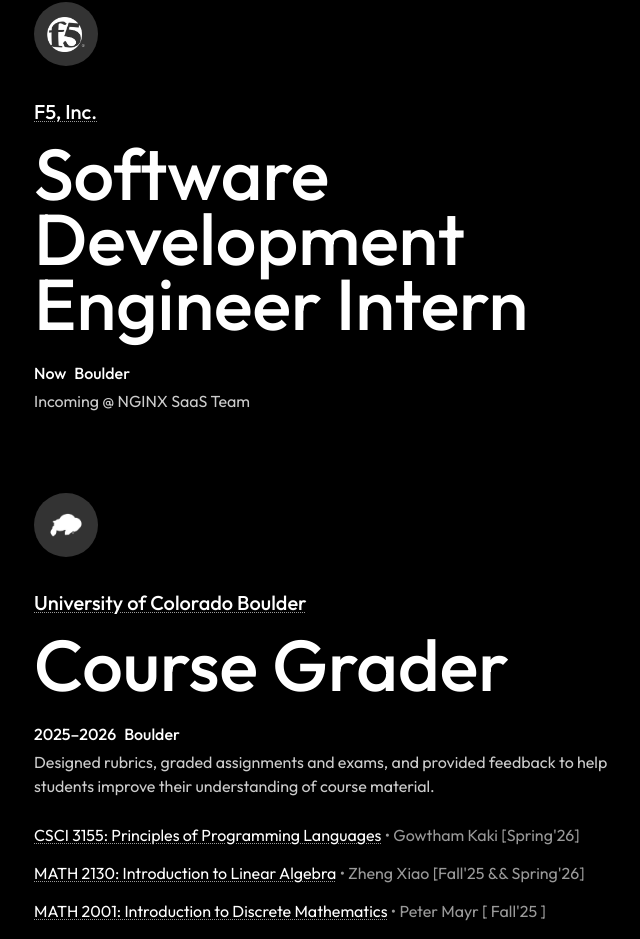
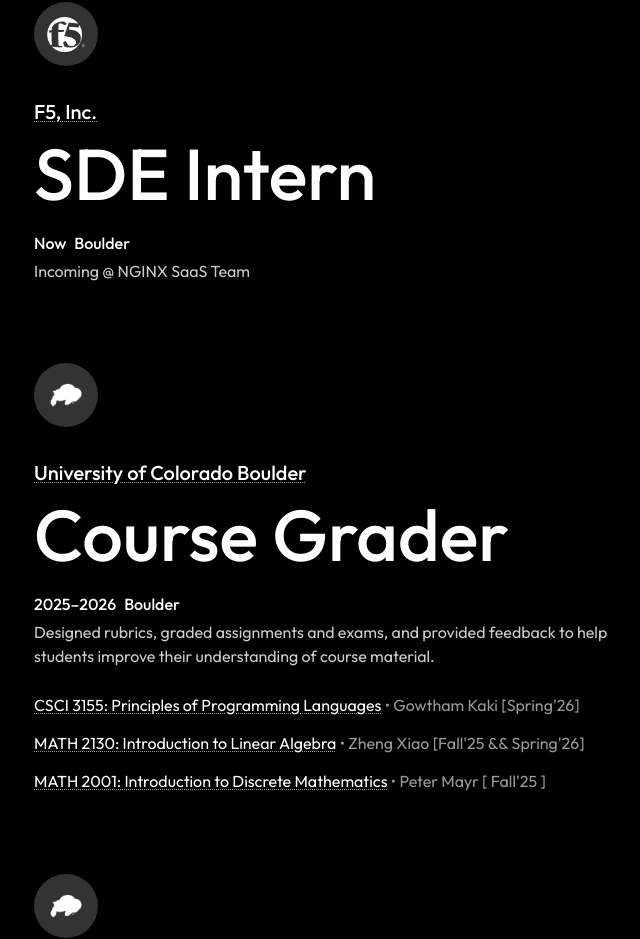
Before and after one commit to UmarAhmed30/portfolio, a Next.js app: page / in a window 1280 px wide. Shown: the part 3300-4239 px from the top of the page, without its empty margins (390-1030 px from the left). Built offline with nearby package versions, Linux system fonts and the light colour scheme.

Commit message:
chore: update F5 role

```diff
--- a/components/Experience.tsx
+++ b/components/Experience.tsx
@@ -7,7 +7,7 @@
     {
         logo: "/images/logos/f5.png",
         title: "F5, Inc.",
-        role: "Software Development Engineer Intern",
+        role: "SDE Intern",
         year: "Now",
         location: "Boulder",
         description: "Incoming @ NGINX SaaS Team",
```
